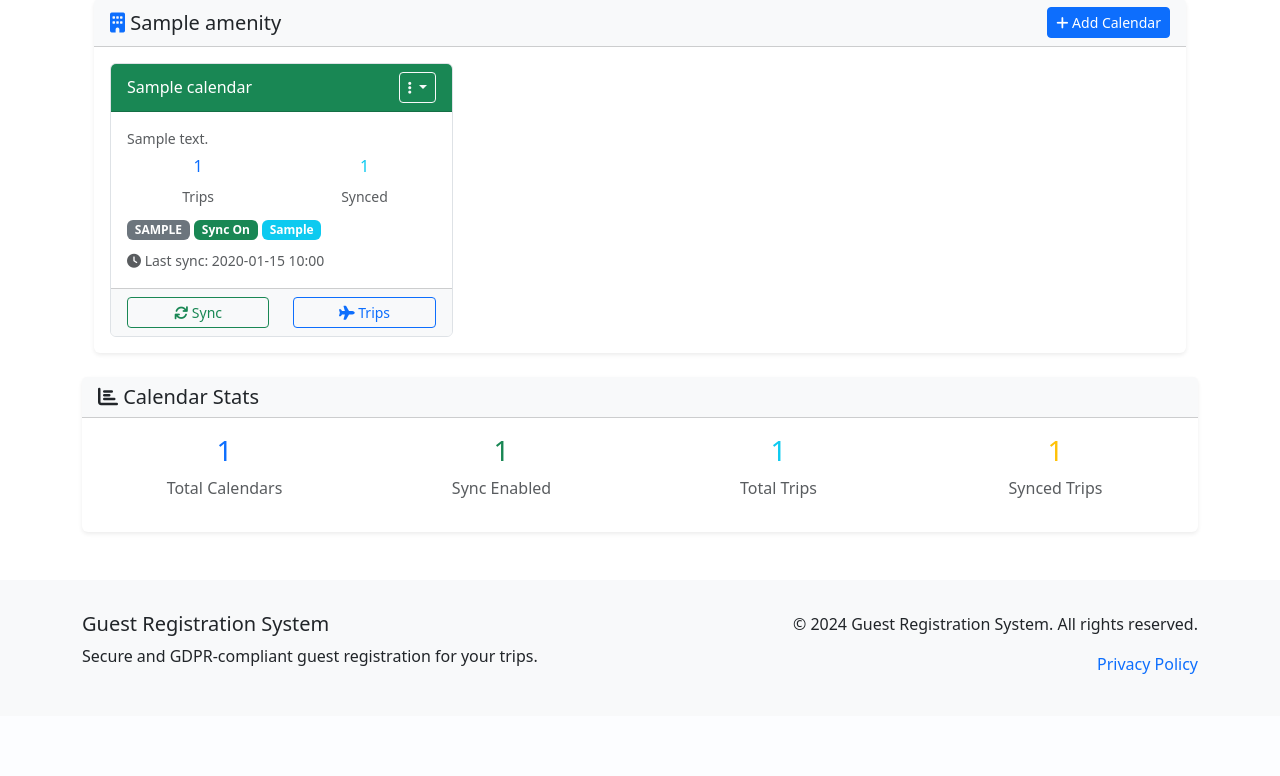
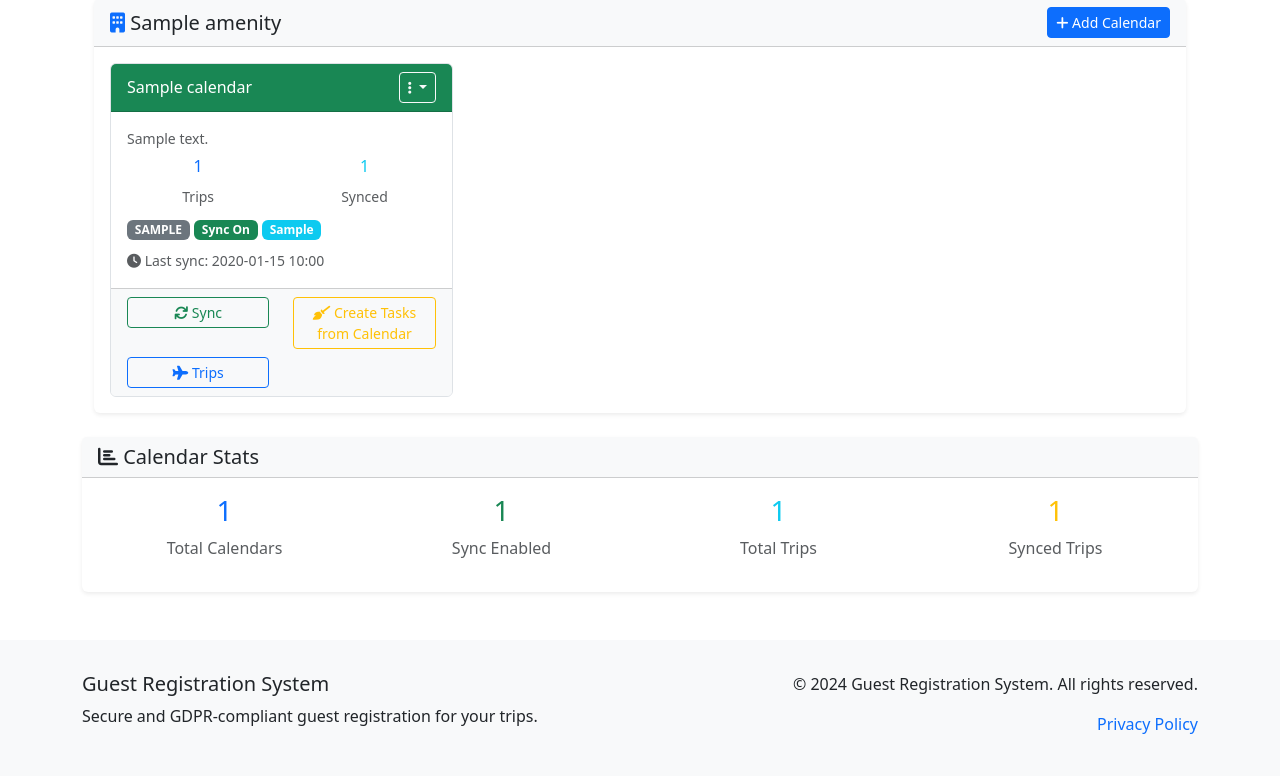
Before and after one commit to 32bit-s-r-o/guest-registration-system, a Flask app: page /admin/calendars in a window 1280 px wide. Shown: the part 161-937 px from the top of the page. Before the commit the page ends 835 px from the top, so only its background shows below. Run offline with Flask 3, Linux system fonts and the light colour scheme; a user stored in the database is signed in; tables that the repository leaves empty hold one stand-in row (values such as "Sample post").

Commit message:
Add housekeeping task management features
- Implement a new route to delete housekeeping tasks, including access control for admin users.
- Add functionality to create housekeeping tasks from a calendar, ensuring tasks are only created for trips without existing assignments.
- Update admin templates to include buttons for deleting tasks and creating tasks from calendars, enhancing the user interface for task management.

```diff
--- a/app.py
+++ b/app.py
@@ -3519,6 +3519,79 @@ def reassign_housekeeping_task(task_id):
     flash(_('Housekeeping task reassigned successfully'), 'success')
     return redirect(url_for('admin_housekeeping'))
 
+@app.route('/admin/housekeeping/<int:task_id>/delete', methods=['POST'])
+@login_required
+@role_required('admin')
+def delete_housekeeping_task(task_id):
+    """Delete a housekeeping task."""
+    task = Housekeeping.query.get_or_404(task_id)
+    # Check if admin has access to this task (through amenity ownership)
+    if task.trip.amenity.admin_id != current_user.id:
+        flash(_('Access denied'), 'error')
+        return redirect(url_for('admin_housekeeping'))
+    try:
+        db.session.delete(task)
+        db.session.commit()
+        flash(_('Housekeeping task deleted successfully!'), 'success')
+    except Exception as e:
+        db.session.rollback()
+        flash(_('Error deleting housekeeping task: %(error)s', error=str(e)), 'error')
+    return redirect(url_for('admin_housekeeping'))
+
+@app.route('/admin/calendars/<int:calendar_id>/create-housekeeping-tasks', methods=['POST'])
+@login_required
+@role_required('admin')
+def create_housekeeping_tasks_from_calendar(calendar_id):
+    """Create housekeeping tasks for all trips in a calendar that don't already have one."""
+    calendar = Calendar.query.get_or_404(calendar_id)
+    if calendar.amenity.admin_id != current_user.id:
+        flash(_('Access denied'), 'error')
+        return redirect(url_for('admin_calendars'))
+
+    trips = Trip.query.filter_by(calendar_id=calendar_id).all()
+    created = 0
+    skipped_no_housekeeper = 0
+
+    # Find default housekeeper for the amenity
+    default_assignment = AmenityHousekeeper.query.filter_by(
+        amenity_id=calendar.amenity_id, is_default=True).first()
+
+    if not default_assignment and calendar.amenity.default_housekeeper_id:
+        # Fallback to legacy default housekeeper
+        housekeeper_id = calendar.amenity.default_housekeeper_id
+    elif default_assignment:
+        housekeeper_id = default_assignment.housekeeper_id
+    else:
+        housekeeper_id = None
+
+    if not housekeeper_id:
+        flash(_('No default housekeeper assigned to this amenity. Please assign a default housekeeper first.'), 'error')
+        return redirect(url_for('admin_calendars'))
+
+    for trip in trips:
+        # Check if a housekeeping task already exists for this trip
+        existing_task = Housekeeping.query.filter_by(trip_id=trip.id).first()
+        if not existing_task:
+            task = Housekeeping(
+                trip_id=trip.id,
+                housekeeper_id=housekeeper_id,
+                date=trip.end_date + timedelta(days=1),
+                status='pending',
+                pay_amount=50.00,
+                paid=False
+            )
+            db.session.add(task)
+            created += 1
+
+    db.session.commit()
+
+    if created > 0:
+        flash(_('%(num)d housekeeping tasks created from calendar.', num=created), 'success')
+    else:
+        flash(_('No new housekeeping tasks created. All trips already have housekeeping tasks.'), 'info')
+
+    return redirect(url_for('admin_calendars'))
+
 if __name__ == '__main__':
     # Parse command line arguments
     parser = argparse.ArgumentParser(description='Guest Registration System')
--- a/templates/admin/calendars.html
+++ b/templates/admin/calendars.html
@@ -126,6 +126,16 @@
                                                 </button>
                                             </form>
                                         </div>
+                                        <div class="col-6 mb-2">
+                                            <form method="POST"
+                                                action="{{ url_for('create_housekeeping_tasks_from_calendar', calendar_id=calendar.id) }}"
+                                                style="display: inline;">
+                                                <button type="submit" class="btn btn-sm btn-outline-warning w-100"
+                                                    onclick="return confirm('{{ _('Create housekeeping tasks for all trips in this calendar?') }}')">
+                                                    <i class="fas fa-broom"></i> {{ _('Create Tasks from Calendar') }}
+                                                </button>
+                                            </form>
+                                        </div>
                                         <div class="col-6">
                                             <a href="{{ url_for('admin_trips') }}?calendar={{ calendar.id }}"
                                                 class="btn btn-sm btn-outline-primary w-100">
```
Also changed, not shown: templates/admin/housekeeping.html (+7 -0 lines).
